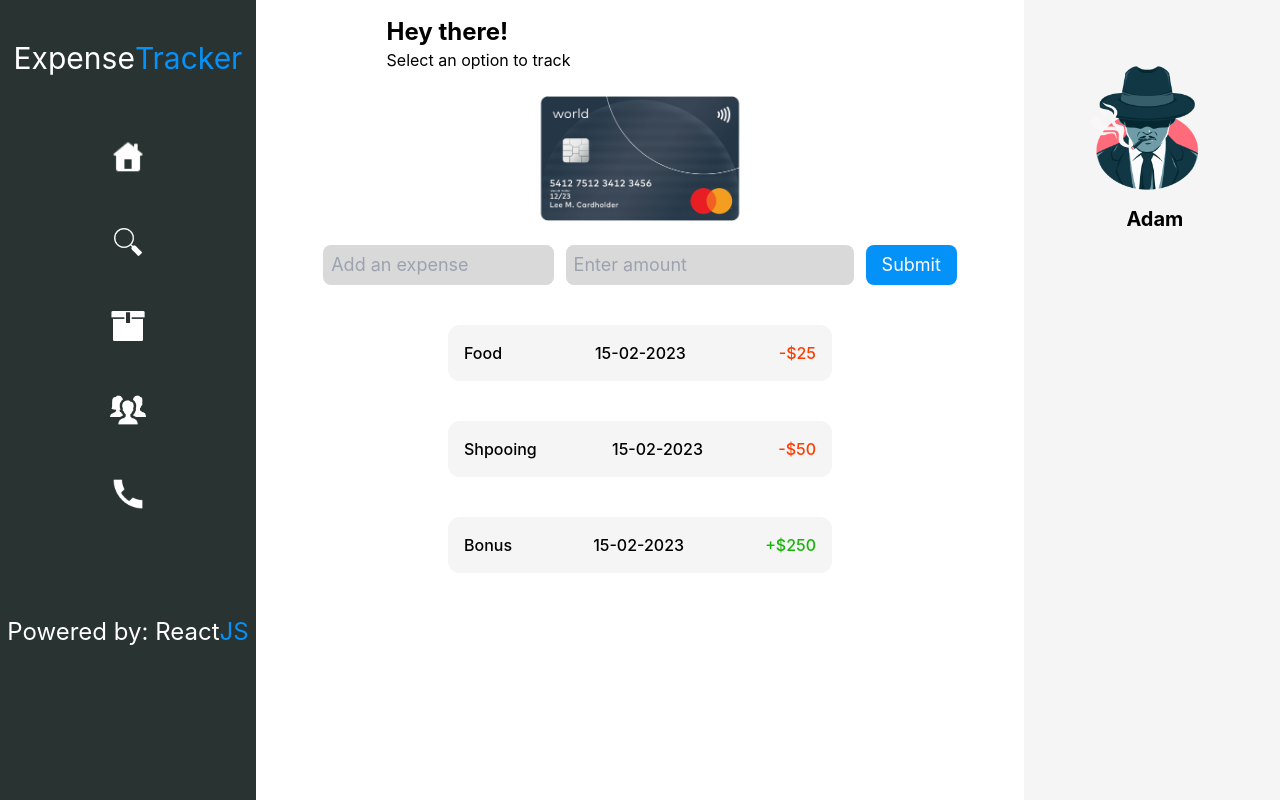
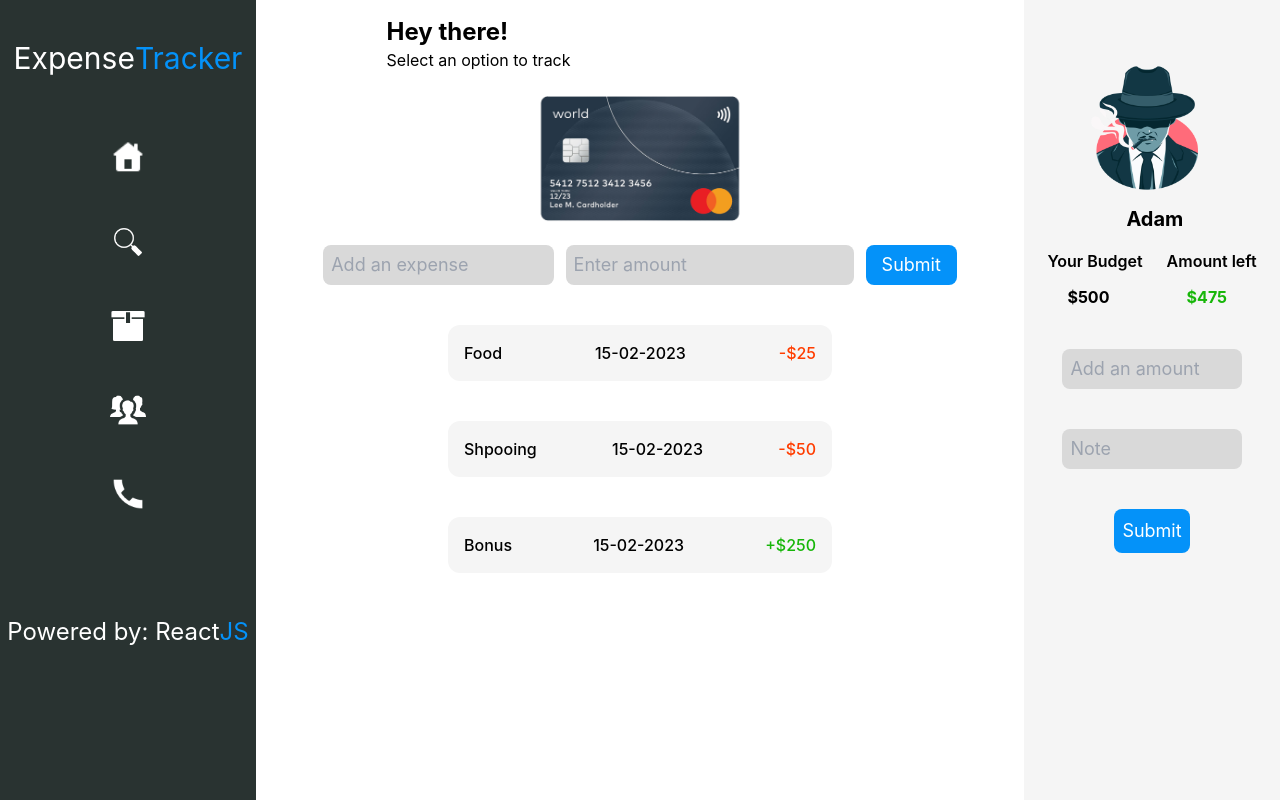
Before and after one commit to Tejas204/Expense-Tracker, a React (Create React App) app: page / in a window 1280 px wide. Built offline with nearby package versions, Linux system fonts and the light colour scheme.

Commit message:
Added User profile

```diff
--- a/src/components/TransactionPage.js
+++ b/src/components/TransactionPage.js
@@ -18,7 +18,7 @@ const TransactionPage = () => {
         <img src={mastercard} className='h-[40%] w-[40%]'></img>
       </div>
 
-      {/* This div contains the transaction history */}
+      {/* This div contains functionality to submit expense */}
         <div className=''>
             <form className='flex flex-row space-x-3 justify-center'>
               <input type='text' placeholder='Add an expense' className='bg-[#D9D9D9] h-10 w-[30%] rounded-lg focus:ring-2 focus:ring-[#0492F9] outline-none placeholder:p-2 text-lg'></input>
--- a/src/components/UserProfileBudget.js
+++ b/src/components/UserProfileBudget.js
@@ -10,7 +10,27 @@ const UserProfileBudget = () => {
         <img src={userAvatar} className='h-[60%] w-[60%] mt-[20%] ml-[18%]'></img>
         <p className='text-xl font-bold ml-[40%]'>Adam</p>
       </div>
+
+      {/* User budget and amount left */}
+      <div className='flex flex-row justify-center space-x-6 mt-4'>
+        <div className='flex flex-col gap-y-3'>
+          <p className='font-semibold'>Your Budget</p>
+          <p className='font-bold ml-5'>$500</p>
+        </div>
+        <div className='flex flex-col gap-y-3'>
+          <p className='font-semibold'>Amount left</p>
+          <p className='font-bold text-[#17B609] ml-5'>$475</p>
+        </div>
+      </div>
+
+      {/* Form for increasing the budget */}
+      <form className='flex flex-col space-y-10 justify-items-center mt-10'>
+          <input type='text' placeholder='Add an amount' className='bg-[#D9D9D9] h-10 w-[70%] rounded-lg focus:ring-2 focus:ring-[#0492F9] outline-none placeholder:p-2 text-lg ml-[15%]'></input>
+          <input type='text' placeholder='Note' className='bg-[#D9D9D9] h-10 w-[70%] rounded-lg focus:ring-2 focus:ring-[#0492F9] outline-none placeholder:p-2 text-lg ml-[15%]'></input>
+          <button type='submit' className='bg-[#0492F9] p-2 w-[30%] rounded-lg text-white text-lg ml-[35%]'>Submit</button>
+      </form>
     </div>
+
   )
 }
 
```
